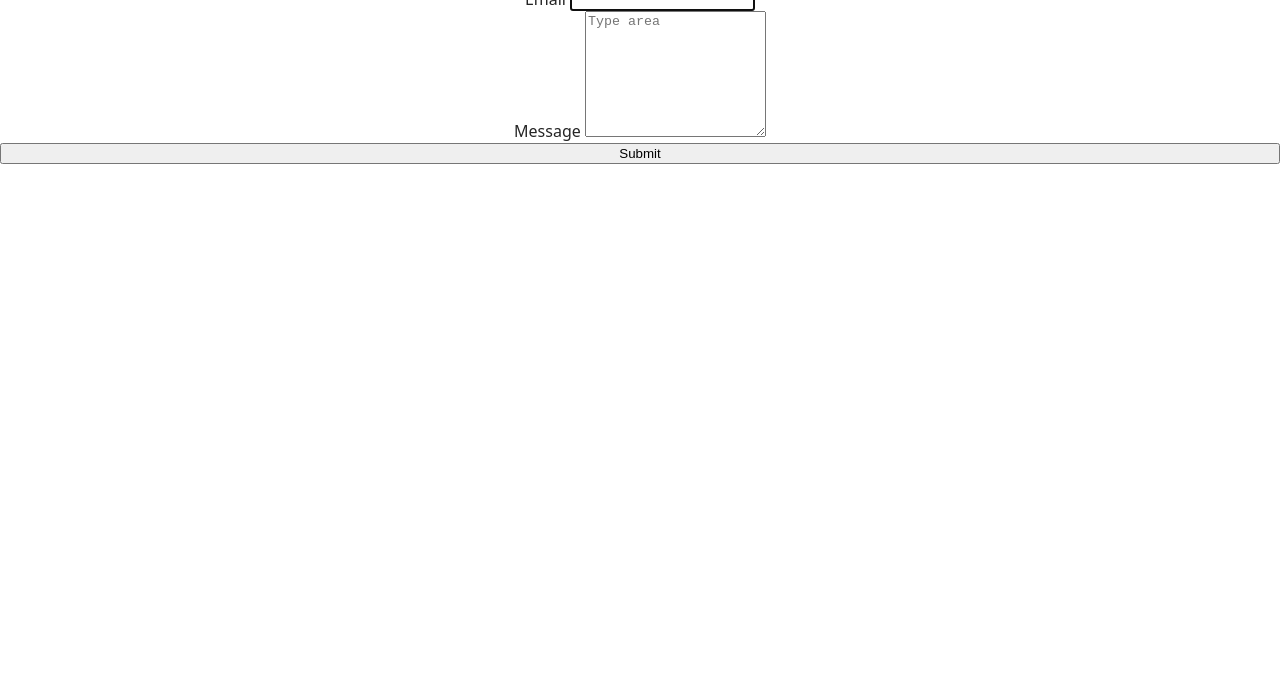
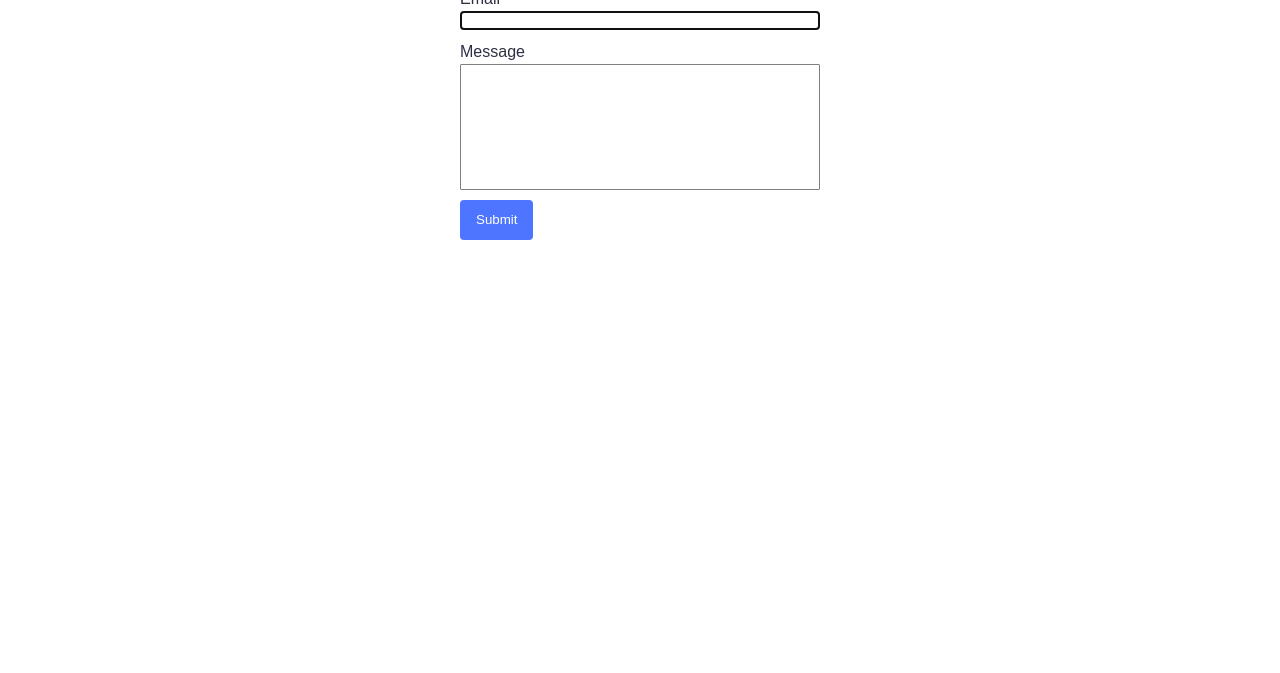
Before and after one commit to AlinaSlobodeniuk/goit-js-hw-09, a website built with Vite: page src/2-form.html in a window 1280 px wide. Shown: the part 127-800 px from the top of the page. Built offline with nearby package versions, Linux system fonts and the light colour scheme.

Commit message:
styleform

```diff
--- a/src/css/form.css
+++ b/src/css/form.css
@@ -1,5 +1,75 @@
+@font-face {
+    font-family: "montserrat";
+    src: url('https://fonts.googleapis.com/css2?family=Montserrat:ital,wght@0,100..900;1,100..900&display=swap');
+}
+
 .feedback-form {
+ margin: 0 auto;
+    width: 360px;
+}
+
+.feedback-form label {
     display: flex;
     flex-direction: column;
+    text-align: justify;
+    margin-bottom: 10px;
+    color: #2E2F42;
+    line-height: 24px;
+    font-family: "montserrat", sans-serif;
+}
+
+.feedback-form input {
+    border: 1px solid #808080;
+    border-radius: 1px;
+}
+
+.feedback-form textarea {
+    resize: none;
+    border: 1px solid #808080;
+    border-radius: 1px;
+}
+
+.feedback-form input:hover {
+border: 1px solid #000000;
 
 }
+
+.feedback-form input::placeholder {
+    color: transparent;
+}
+
+.feedback-form input:active::placeholder {
+    color: #2E2F42;
+}
+
+.feedback-form textarea:hover {
+    border: 1px solid #000000;
+
+}
+
+.feedback-form textarea::placeholder {
+    color: transparent;
+}
+
+.feedback-form textarea:active::placeholder {
+    color: #2E2F42;
+}
+
+.feedback-form button {
+    display: flex;
+    flex-direction: column;
+    text-align: justify;
+    background-color: #4E75FF;
+    border: none;
+    border-radius: 4px;
+    cursor: pointer;
+    color: #ffffff;
+    line-height: 24px;
+    padding: 8px 16px;
+    font-family: "montserrat", sans-serif;
+
+}
+
+.feedback-form  button:hover {
+background-color: #6C8CFF;
+}
```
